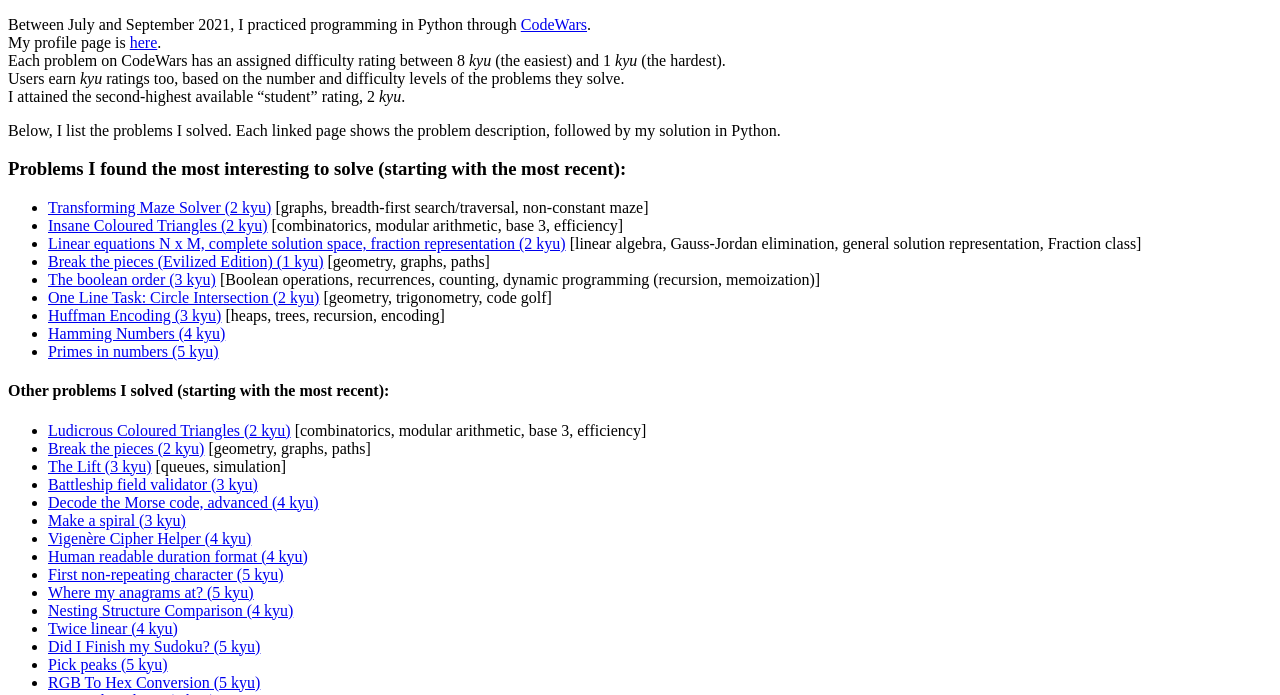
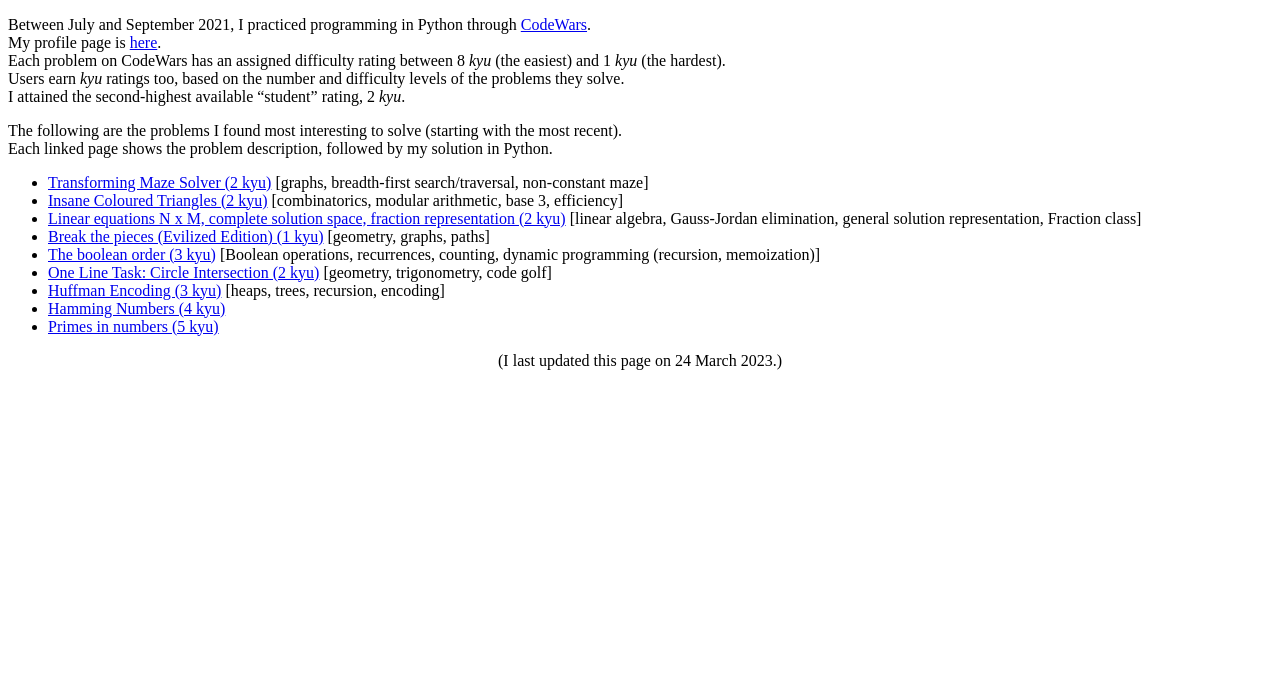
Before and after one commit to alikazerani/alikazerani.github.io, a plain HTML site: page codewars/index.html in a window 1280 px wide. Shown: the part 105-800 px from the top of the page. Drawn offline with Linux system fonts and the light colour scheme.

Commit message:
Now showing only the more interesting CodeWars problems.

```diff
--- a/codewars/index.html
+++ b/codewars/index.html
@@ -12,9 +12,8 @@
 Each problem on CodeWars has an assigned difficulty rating between 8 <i>kyu</i> (the easiest) and 1 <i>kyu</i> (the hardest).<br />
 Users earn <i>kyu</i> ratings too, based on the number and difficulty levels of the problems they solve.<br />
 I attained the second-highest available &ldquo;student&rdquo; rating, 2 <i>kyu</i>.</p>
-<p>Below, I list the problems I solved.
+<p>The following are the problems I found most interesting to solve (starting with the most recent).<br />
 Each linked page shows the problem description, followed by my solution in Python.</p>
-<h3>Problems I found the most interesting to solve (starting with the most recent):</h3>
 <ul>
 <li><a href="039.html">Transforming Maze Solver (2 kyu)</a> [graphs, breadth-first search/traversal, non-constant maze]</li>
 <li><a href="037.html">Insane Coloured Triangles (2 kyu)</a> [combinatorics, modular arithmetic, base 3, efficiency]</li>
@@ -26,7 +25,7 @@
 <li><a href="024.html">Hamming Numbers (4 kyu)</a></li>
 <li><a href="023.html">Primes in numbers (5 kyu)</a></li>
 </ul>
-<h4>Other problems I solved (starting with the most recent):</h4>
+<!--<h4>Other problems I solved (starting with the most recent):</h4>
 <ul>
 <li><a href="038.html">Ludicrous Coloured Triangles (2 kyu)</a> [combinatorics, modular arithmetic, base 3, efficiency]</li>
 <li><a href="034.html">Break the pieces (2 kyu)</a> [geometry, graphs, paths]</li>
@@ -58,7 +57,7 @@
 <li><a href="003.html">Descending Order (7 kyu)</a></li>
 <li><a href="002.html">Disemvowel Trolls (7 kyu)</a></li>
 <li><a href="001.html">Multiply (8 kyu)</a></li>
-</ul>
-<p style="text-align: center;">(I last updated this page on 1 December 2021.)</p>
+</ul>-->
+<p style="text-align: center;">(I last updated this page on 24 March 2023.)</p>
 </body>
 </html>
```
